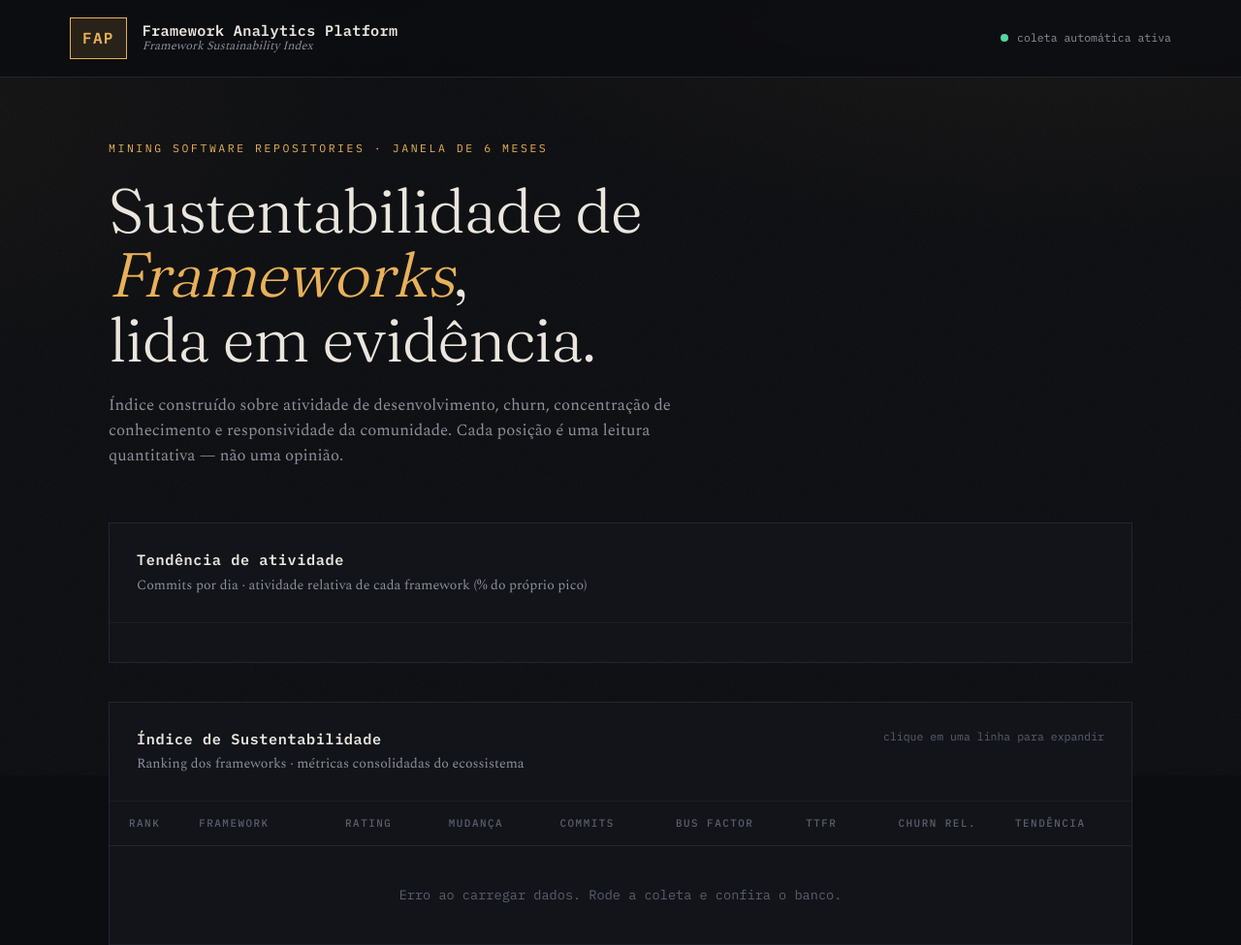
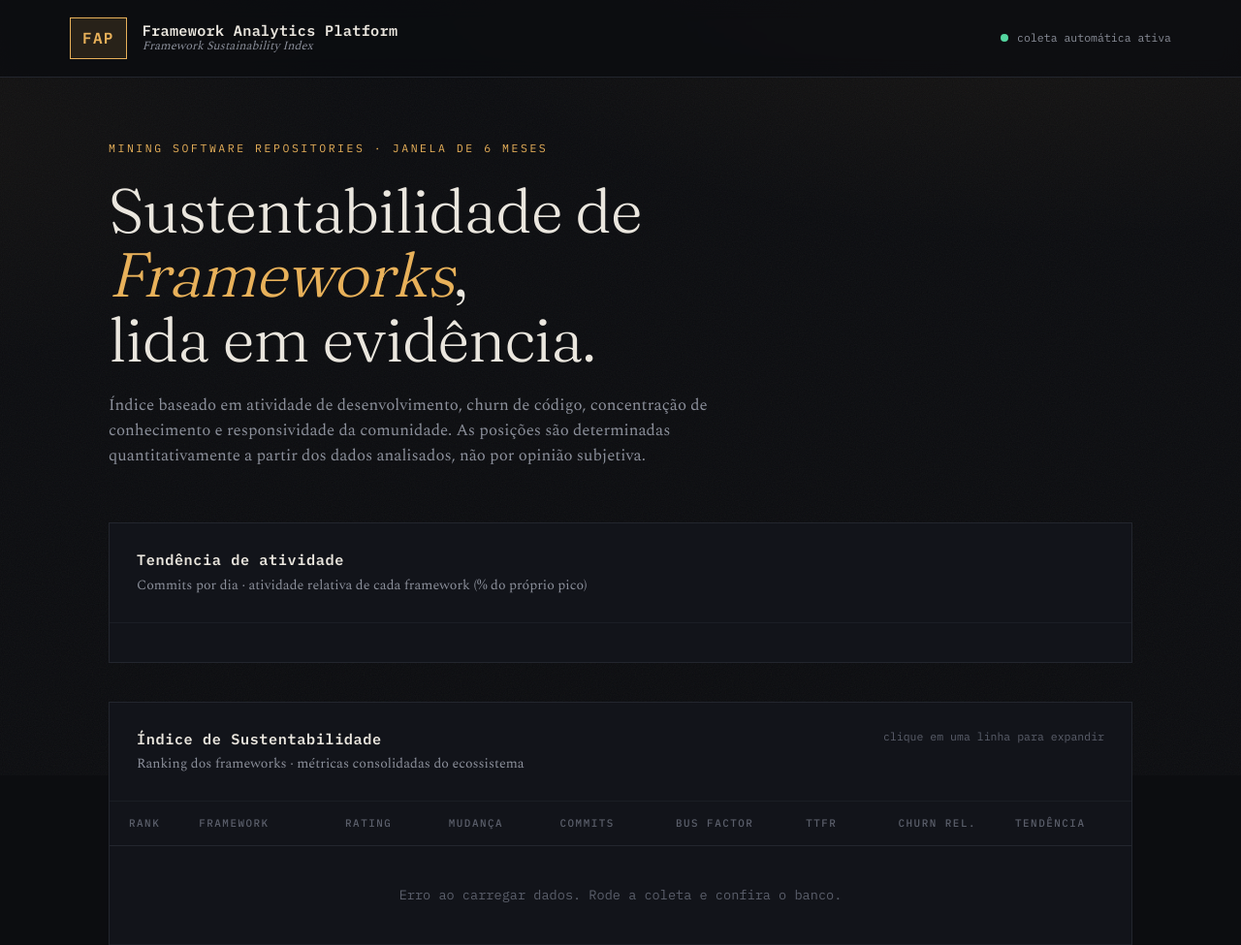
Before and after one commit to bryan7paz/fap, a Flask app: page / in a window 1280 px wide. Shown: the top 975 px of the page at 97% size. Run offline with Flask 3, Linux system fonts and the light colour scheme; data that the repository does not hold is empty; some libraries are stand-ins or nearby versions.

Commit message:
Update index.html

```diff
--- a/templates/index.html
+++ b/templates/index.html
@@ -32,9 +32,8 @@
             <p class="eyebrow">Mining Software Repositories · janela de 6 meses</p>
             <h1 class="hero-title">Sustentabilidade de <span class="accent">Frameworks</span>,<br>lida em evidência.</h1>
             <p class="hero-sub">
-                Índice construído sobre atividade de desenvolvimento, churn, concentração de
-                conhecimento e responsividade da comunidade. Cada posição é uma leitura
-                quantitativa — não uma opinião.
+             Índice baseado em atividade de desenvolvimento, churn de código, concentração de conhecimento e responsividade da comunidade. As posições são determinadas quantitativamente a partir dos dados analisados, não por opinião subjetiva.
+
             </p>
         </section>
 
```
